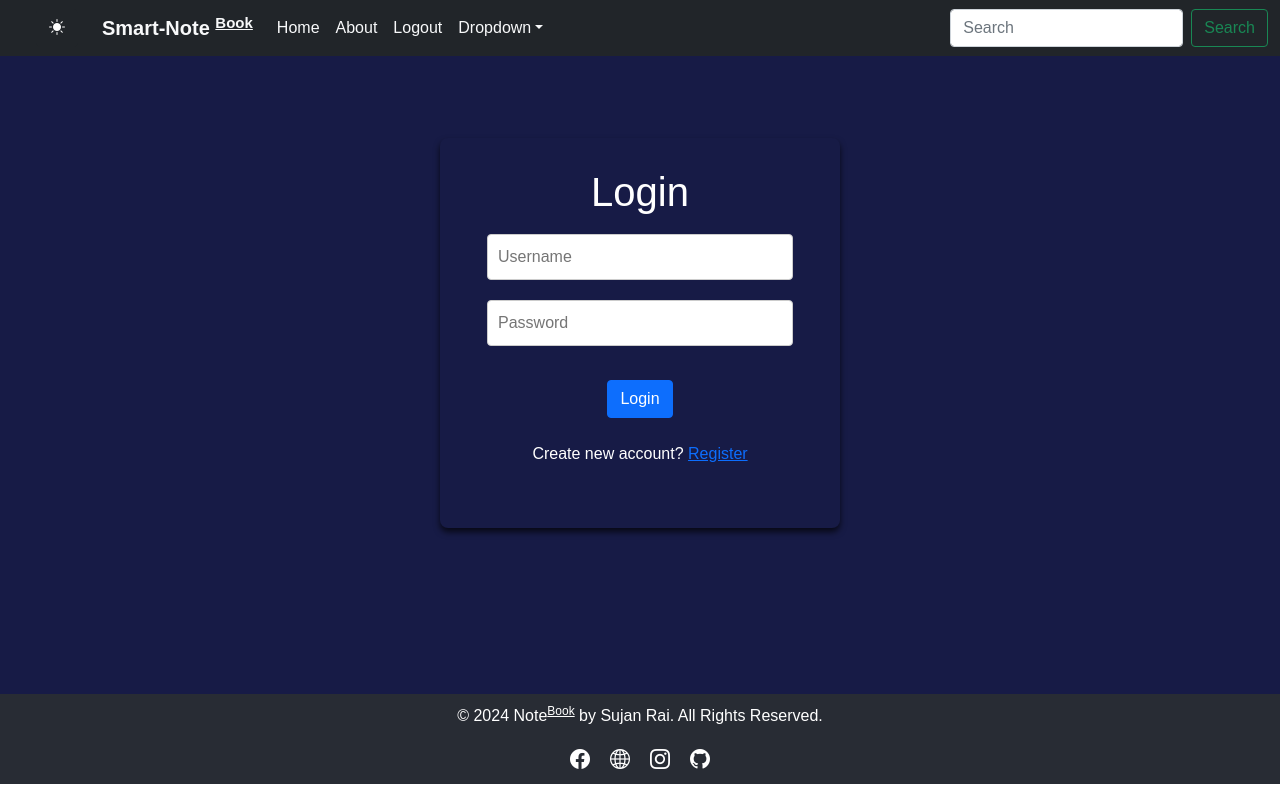
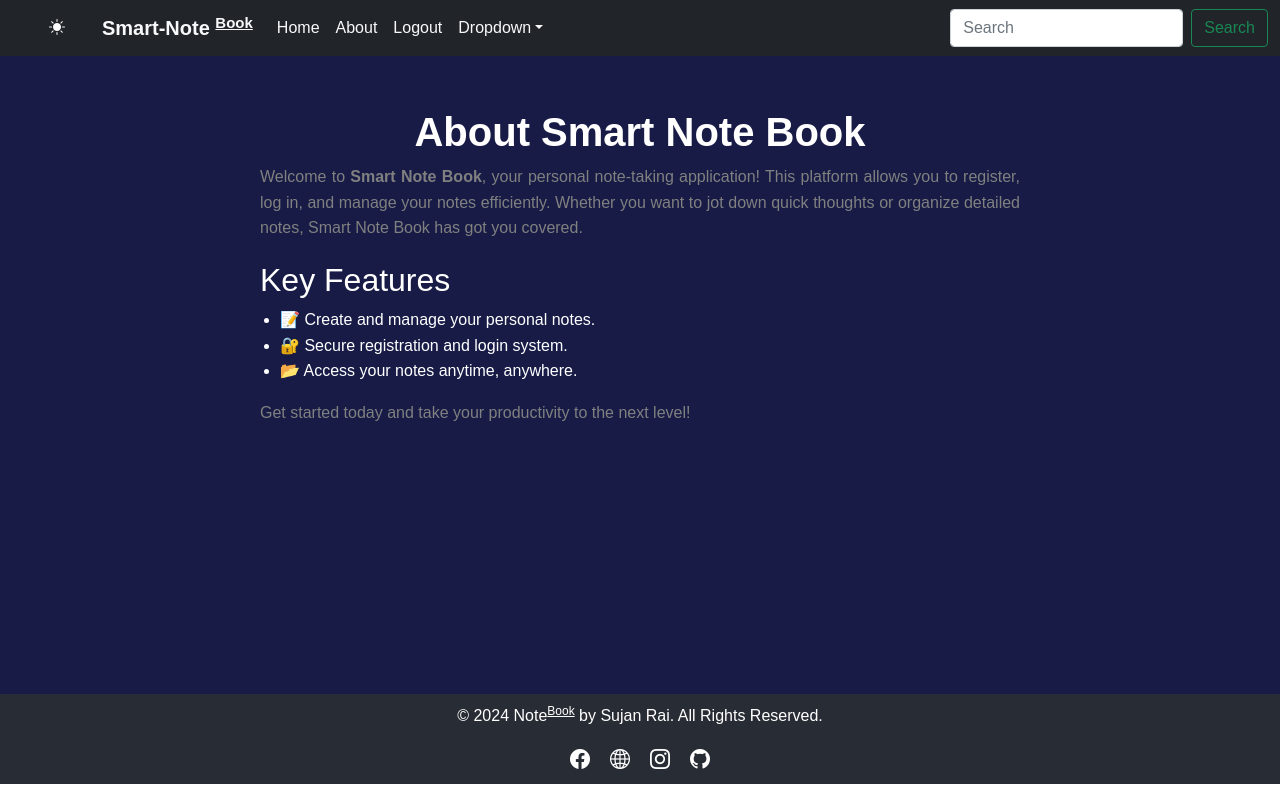
Before and after one commit to Sujan-Rai-426/Smart_Note_Book, a React (Vite) app in the folder Frontend_react/: page /about in a window 1280 px wide. Before the commit this address led to /login. Built offline with nearby package versions, Linux system fonts and the light colour scheme; no server answers.

Commit message:
Added About and also other Project Links in dropdown button

```diff
--- a/Frontend_react/src/App.jsx
+++ b/Frontend_react/src/App.jsx
@@ -59,7 +59,7 @@ function App() {
         <div className={`container`} style={{minHeight: '79.5vh', padding: '4vh 0'}}>
             <Routes>
               <Route exact path="/" element={ <ProtectedRoute> <Home mode={mode} /> </ProtectedRoute> } />
-              <Route exact path="/about" element={ <ProtectedRoute>  <About /> </ProtectedRoute>} />
+              <Route exact path="/about" element={ <>  <About /> </>} />
               <Route exact path="/login" element={<Login />} />
               <Route exact path="/logout" element={<Logout />} />
               <Route exact path="/register" element={<RegisterAndLogout />} />
--- a/Frontend_react/src/components/Form.jsx
+++ b/Frontend_react/src/components/Form.jsx
@@ -74,7 +74,7 @@ function Form({route, method }) {
             <button className='btn btn-primary'> {name} </button>
             <br />
 
-            <p>{visit_link}</p>
+            {visit_link}
         </form>
 
     )
--- a/Frontend_react/src/pages/About.jsx
+++ b/Frontend_react/src/pages/About.jsx
@@ -1,11 +1,31 @@
 
 
 import React from 'react'
+import '../styles/About.css'
 
 function About() {
     return (
-        <div>About</div>
-    )
-}
+
+    <div className="container">
+        <h1 className="heading">About Smart Note Book</h1>
+        <p className="paragraph">
+            Welcome to <strong>Smart Note Book</strong>, your personal note-taking application!
+            This platform allows you to register, log in, and manage your notes efficiently.
+            Whether you want to jot down quick thoughts or organize detailed notes,
+            Smart Note Book has got you covered.
+        </p>
+        <h2 className="subheading">Key Features</h2>
+        <ul className="list">
+            <li>📝 Create and manage your personal notes.</li>
+            <li>🔐 Secure registration and login system.</li>
+            <li>📂 Access your notes anytime, anywhere.</li>
+        </ul>
+        <p className="paragraph">
+            Get started today and take your productivity to the next level!
+        </p>
+    </div>
+    );
+};
+
 
 export default About
--- a/Frontend_react/src/pages/Footer.jsx
+++ b/Frontend_react/src/pages/Footer.jsx
@@ -2,57 +2,29 @@
 
 
 import React from 'react'
+import '../styles/Footer.css'
 
 
 function Footer() {
 
-     // Styles for the footer
-    const footerStyle = {
-        backgroundColor: '#282c34',
-        color: '#ffffff',
-        textAlign: 'center',
-        padding: '10px 0',
-        marginTop: '2px',
-        bottom: '0',
-        left: '0',
-        right:'0',
-        zIndex: '10',
-        // position: 'fixed'
-    };
-
-    const contentStyle = {
-        width: '100vw',
-    };
-
-    const iconContainerStyle = {
-        marginTop: '10px',
-    };
-
-    const iconStyle = {
-        margin: '0 10px',
-        color: '#ffffff',
-        fontSize: '20px',
-        textDecoration: 'none',
-    };
-
     return (
 
 
-        <footer style={footerStyle}>
-            <div style={contentStyle}>
+        <footer className='footer'>
+            <div className='footer-content'>
                 <p>© 2024 Note<sup><u>Book</u></sup>  by Sujan Rai. All Rights Reserved.</p>
-                <div style={iconContainerStyle}>
+                <div className='footer-icon-Container'>
                         {/* Social Media Links */}
-                        <a href="https://www.facebook.com/sujan.rai.92202/" target="_blank" rel="noopener noreferrer" style={iconStyle}>
+                        <a href="https://www.facebook.com/sujan.rai.92202/" target="_blank" rel="noopener noreferrer" className='footer-icon'>
                             <i className="bi bi-facebook"></i>
                         </a>
-                        <a href="https://www.sujan140.com.np" target="_blank" rel="noopener noreferrer" style={iconStyle}>
+                        <a href="https://www.sujan140.com.np" target="_blank" rel="noopener noreferrer" className='footer-icon'>
                             <i className="bi bi-globe2"></i>
                         </a>
-                        <a href="https://www.instagram.com/sujan_rai_426/" target="_blank" rel="noopener noreferrer" style={iconStyle}>
+                        <a href="https://www.instagram.com/sujan_rai_426/" target="_blank" rel="noopener noreferrer" className='footer-icon'>
                             <i className="bi bi-instagram"></i>
                         </a>
-                        <a href="https://github.com/Sujan-Rai-426" target="_blank" rel="noopener noreferrer" style={iconStyle}>
+                        <a href="https://github.com/Sujan-Rai-426" target="_blank" rel="noopener noreferrer" className='footer-icon'>
                             <i className="bi bi-github"></i>
                         </a>
                 </div>
--- a/Frontend_react/src/pages/Navbar.jsx
+++ b/Frontend_react/src/pages/Navbar.jsx
@@ -42,10 +42,10 @@ function Navbar(props) {
                                     Dropdown
                                 </Link>
                                 <ul className="dropdown-menu">
-                                    <li><Link className="dropdown-item" to="#">Action</Link></li>
-                                    <li><Link className="dropdown-item" to="#">Another action</Link></li>
+                                    <li><a className="dropdown-item" href="https://www.sujan140.com.np">Portfolio</a></li>
+                                    <li><a className="dropdown-item" href="https://react-projects-azure.vercel.app/">Text PlayGround</a></li>
                                     <li><hr className="dropdown-divider" /></li>
-                                    <li><Link className="dropdown-item" to="#">Something else here</Link></li>
+                                    <li><a className="dropdown-item" href="https://react-projects-azure.vercel.app/password_generator">Password Generator</a></li>
                                 </ul>
                             </li>
 
--- /dev/null
+++ b/Frontend_react/src/styles/About.css
@@ -0,0 +1,26 @@
+
+
+.container {
+    max-width: 800px;
+    margin: 0 auto;
+    padding: 20px;
+    font-family: 'Arial', sans-serif;
+    line-height: 1.6;
+}
+.heading {
+    font-weight: 700;
+    text-align: center;
+}
+.subheading {
+    font-weight: 500;
+    margin-top: 20px;
+}
+.paragraph {
+    font-size: 16px;
+    color: gray;
+    text-align: justify;
+}
+.list {
+    list-style-type: disc;
+    padding-left: 20px;
+}
--- /dev/null
+++ b/Frontend_react/src/styles/Footer.css
@@ -0,0 +1,32 @@
+
+
+/* Footer.css */
+.footer {
+    background-color: #282c34;
+    color: #ffffff;
+    text-align: center;
+    padding: 10px 0;
+    margin-top: 2px;
+    bottom: -1px;
+    left: 0;
+    right: 0;
+    z-index: 10;
+    position : sticky;
+    /* Uncomment if fixed footer is required */
+    /* position: fixed; */
+}
+
+.footer-content {
+    width: 100vw;
+}
+
+.footer-icon-container {
+    margin-top: 10px;
+}
+
+.footer-icon {
+    margin: 0 10px;
+    color: #ffffff;
+    font-size: 20px;
+    text-decoration: none;
+}
```
